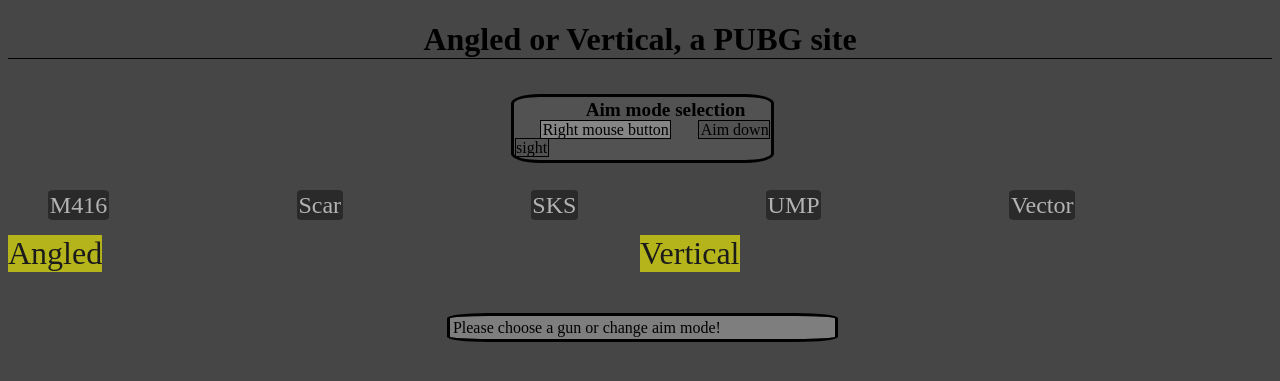
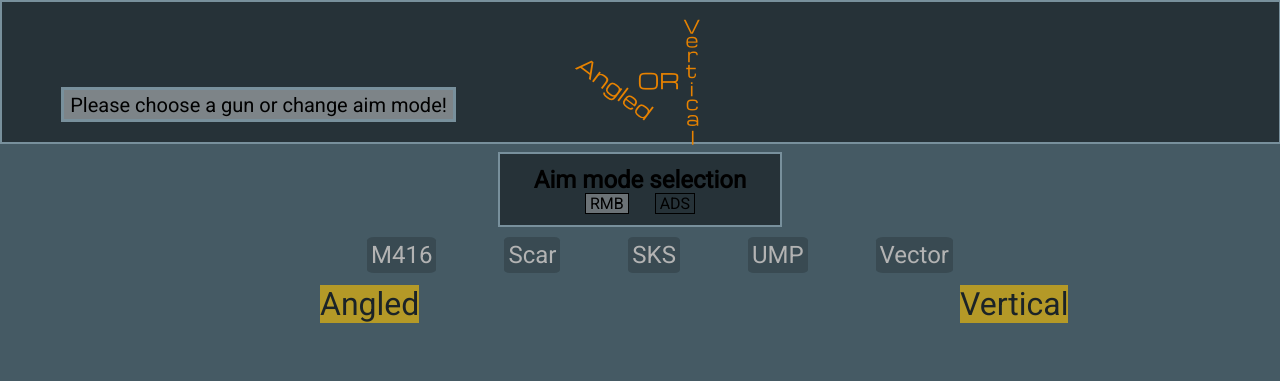
Before and after one commit to AdrianTolli/AngledOrVertical, a PHP site: page /index.html in a window 1280 px wide. Shown: the top 381 px of the page. Run offline with PHP 8.4, Linux system fonts and the light colour scheme; some libraries are stand-ins or nearby versions.

Commit message:
Added preload for images, + some design

```diff
--- a/index.css
+++ b/index.css
@@ -1,41 +1,69 @@
 body{
-    background-color:rgb(70,70,70);
+    background-color:#455A64;
+    margin: 0;
+    text-align: center;
+    font-family: 'Roboto', sans-serif;
 }
 
-h1{
+.header{
+    height: 140px;
+    width: 99.8%;
+    margin: 0px 0 10px;
+    background-color: rgb(38, 50, 56);
+    border: 2px solid rgb(120, 144, 156);
+}
+
+.logo{
+    display: block;
+    margin-left: auto;
+    margin-right: auto;
+    margin-top: -1.5%;
+}
+
+ul#gunText{
     text-align: center;
-    border-bottom: solid 1px black;
+}
+
+.info{
+    float: left;
+    margin-top: -5%;
+    margin-left: 5%;
+    width: 30%;
+    outline: rgb(120, 144, 156) solid 3px;
+    background: rgba(255, 255, 255, 0.4);
+    padding: 0.2%;
+    display: inline-block;
+}
+.infoText{
+    font-size: 20px;
 }
 
 #aimSelector{
-    margin-left: 40%;
     width: 20%;
-    outline: black solid 3px;
-    background: rgba(100, 100, 100, 0.4);
-    padding: 0.2%;
-    border-radius: 10%;
+    padding: 12px;
     display: inline-block;
-    transition: 0.5s;
+    outline: rgb(120, 144, 156) solid 2px;
+    background: rgb(38, 50, 56);
 }
 
 .aimModeSelector{
-    margin-left: 27.5%;
-    font-size: 120%;
+    text-align: center;
+    font-size: 24px;
     font-weight: bold;
 }
 
 .rmb{
-    margin-left: 10%;
     outline: black solid thin;
-    padding-left: 0.5%;
-    padding-right: 0.5%;
+    padding-left: 4px;
+    padding-right: 4px;
+    margin: 0 12px;
 }
 
 .ads{
-    margin-left: 10%;
     outline: black solid thin;
-    padding-left: 0.5%;
-    padding-right: 0.5%;
+    padding-left: 4px;
+    padding-right: 4px;
+    margin: 0 12px;
 }
 
 
@@ -52,39 +80,25 @@
 .gunText{
     font-size: 24px;
     color: rgb(179, 179, 179);
-    background: rgba(0, 0, 0, 0.4);
-    padding: 0.15%;
+    background: rgba(38,50,56, 0.4);
+    padding: 4px;
+    margin: 0 32px;
     border-radius: 10%;
 }
 
-.gunText:hover{
-    background: rgba(209, 209, 209, 0.4);
-    cursor: pointer;
+.selected{
+    background: rgba(0,0,0, 0.6);
 }
 
-.m4Text{
-    margin-right: 15%;
-
-}
-.scarText{
-    margin-right: 15%;
-}
-.sksText{
-    margin-right: 15%;
-}
-
-.umpText{
-    margin-right: 15%;
-}
-
-.vectorText{
-
+.gunText:hover{
+    background: rgba(226, 128, 0, 0.4);
+    cursor: pointer;
 }
 
 .gripText{
     position: absolute;
     font-size: 200%;
-    background-color: #FFFF00;
+    background-color: rgb(255, 196, 0);
     opacity: 0.6;
 }
 
@@ -104,17 +118,3 @@
 .angledImg, .verticalImg{
     width: 100%;
 }
-
-.info{
-    margin-top: 5%;
-    margin-left: 35%;
-    width: 30%;
-    outline: rgb(0, 0, 0) solid 3px;
-    background: rgba(209, 209, 209, 0.4);
-    padding: 0.2%;
-    border-radius: 10%;
-    display: inline-block;
-}
-.infoText{
-
-}
--- a/index.html
+++ b/index.html
@@ -7,16 +7,23 @@
             crossorigin="anonymous"></script>
         <title>Angled or Vertical</title>
         <link rel="stylesheet" type="text/css" href="index.css">
+        <link href="https://fonts.googleapis.com/css?family=Roboto" rel="stylesheet">
     </head>
     <body>
-        <h1>Angled or Vertical, a PUBG site</h1>
+        <div class="header">
+            <img src="./images/Logo/logo.png" class="logo">
+        </div>
 
-        <ul id="aimSelector">
+        <div id="aimSelector">
             <span class="aimModeSelector">Aim mode selection</span>
             <br />
-            <span class="rmb highlight">Right mouse button</span>
-            <span class="ads">Aim down sight</span>
-        </ul>
+            <span class="rmb highlight">RMB</span>
+            <span class="ads">ADS</span>
+        </div>
+
+        <div class="info">
+            <span class="infoText">Please choose a gun or change aim mode!</span>
+        </div>
 
         <ul id=gunText>
             <span class="m4Text gunText">M416</span>
@@ -37,9 +44,9 @@
                     <img class="verticalImg" src=''/>
             </div>
         </div>
-        <div class="info">
-            <span class="infoText">Please choose a gun or change aim mode!</span>
-        </div>
+
+
+
 
 
         <script src="./main.js"></script>
--- a/main.js
+++ b/main.js
@@ -1,4 +1,40 @@
+function preloadImages(){
+    new Promise((resolve, reject) => {
+        var images = new Array()
+
+        preload(
+            "https://angledorvertical.herokuapp.com/images/m4_angled_rmb.png",
+            "https://angledorvertical.herokuapp.com/images/m4_vertical_rmb.png",
+            "https://angledorvertical.herokuapp.com/images/m4_angled_ads.png",
+            "https://angledorvertical.herokuapp.com/images/m4_vertical_ads.png",
+            "https://angledorvertical.herokuapp.com/images/scar_angled_rmb.png",
+            "https://angledorvertical.herokuapp.com/images/scar_vertical_rmb.png",
+            "https://angledorvertical.herokuapp.com/images/scar_angled_ads.png",
+            "https://angledorvertical.herokuapp.com/images/scar_vertical_ads.png",
+            "https://angledorvertical.herokuapp.com/images/sks_angled_rmb.png",
+            "https://angledorvertical.herokuapp.com/images/sks_vertical_rmb.png",
+            "https://angledorvertical.herokuapp.com/images/sks_angled_ads.png",
+            "https://angledorvertical.herokuapp.com/images/sks_vertical_ads.png",
+            "https://angledorvertical.herokuapp.com/images/ump_angled_rmb.png",
+            "https://angledorvertical.herokuapp.com/images/ump_vertical_rmb.png",
+            "https://angledorvertical.herokuapp.com/images/ump_angled_ads.png",
+            "https://angledorvertical.herokuapp.com/images/ump_vertical_ads.png",
+            "https://angledorvertical.herokuapp.com/images/vector_vertical_rmb.png",
+            "https://angledorvertical.herokuapp.com/images/vector_vertical_ads.png"
+        )
+
+        for(i=0; i<preload.arguments.length; i++){
+            images[i] = new Image()
+            images[i].src = preload.arguments[i]
+        }
+        resolve();
+        });
+}
+
+
 $(document).ready(function(){
+
+    preloadImages();
 
     $('#aimSelector').on('click', '.nkd', function(){
         $('.highlight').removeClass('highlight');
@@ -32,6 +68,10 @@
     $('#gunText').on('click', '.m4Text', function() {
         $('.angledImg').attr('src', './images/m4_angled_'+aimMode+'.png');
         $('.verticalImg').attr('src', './images/m4_vertical_'+aimMode+'.png');
+
+        $('.selected').removeClass('selected');
+        $('.m4Text').addClass('selected');
+
         $('.info').text("You've chosen M416! No additional information about this weapon. Other attachments will be an option soon!");
         selectedGun="m4";
     });
@@ -40,6 +80,10 @@
         $('.angledImg').attr('src', './images/scar_angled_'+aimMode+'.png');
         $('.verticalImg').attr('src', './images/scar_vertical_'+aimMode+'.png');
         $('.info').text("You've chosen Scar! No additional information about this weapon. Other attachments will be an option soon");
+
+        $('.selected').removeClass('selected');
+        $('.scarText').addClass('selected');
+
         selectedGun="scar";
     });
 
@@ -47,6 +91,10 @@
         $('.angledImg').attr('src', './images/sks_angled_'+aimMode+'.png');
         $('.verticalImg').attr('src', './images/sks_vertical_'+aimMode+'.png');
         $('.info').text("You've chosen SKS! Since this is not an autofire weapon, this is just spamclick. Aim Down Sight pictures will be added shortly!");
+
+        $('.selected').removeClass('selected');
+        $('.sksText').addClass('selected');
+
         selectedGun="sks";
     });
 
@@ -54,6 +102,10 @@
         $('.angledImg').attr('src', './images/ump_angled_'+aimMode+'.png');
         $('.verticalImg').attr('src', './images/ump_vertical_'+aimMode+'.png');
         $('.info').text("You've chosen UMP! No additional information about this weapon. Other attachments will be an option soon");
+
+        $('.selected').removeClass('selected');
+        $('.umpText').addClass('selected');
+
         selectedGun="ump";
     });
 
@@ -61,6 +113,10 @@
         $('.angledImg').attr('src', './images/vector_angled_'+aimMode+'.png');
         $('.verticalImg').attr('src', './images/vector_vertical_'+aimMode+'.png');
         $('.info').text("You've chosen Vector! This weapon cannot equip angled grip. Other attachments will be an option soon");
+
+        $('.selected').removeClass('selected');
+        $('.vectorText').addClass('selected');
+
         selectedGun="vector";
     });
 
```
Also changed, not shown: images/Logo/logo.png (added).
